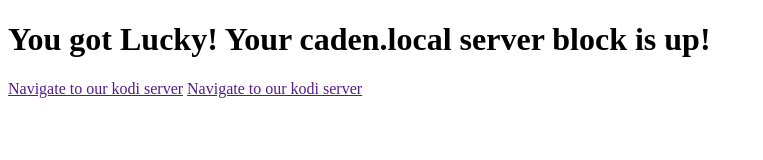
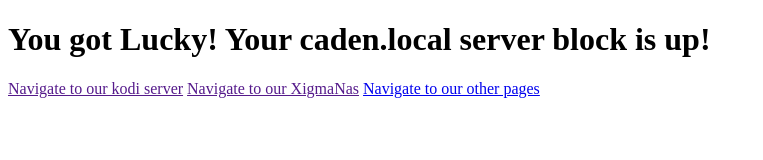
Before and after one commit to werty669/Apache-server, a plain HTML site: page index.html in a window 1280 px wide. Shown: the whole page, without its empty margins (0-763 px from the left). Drawn offline with Linux system fonts and the light colour scheme.

Commit message:
Update index.html

```diff
--- a/index.html
+++ b/index.html
@@ -6,6 +6,7 @@
 	<body>
 		<h1>You got Lucky! Your caden.local server block is up!</h1>
 		<a href="" onclick="javascript:event.target.port=8080">Navigate to our kodi server</a>
-		<a href="" onclick="javascript:event.target.port=21">Navigate to our kodi server</a>
+		<a href="" onclick="javascript:event.target.port=21">Navigate to our XigmaNas</a>
+		<a href="/index1.html">Navigate to our other pages</a>
 	</body>
 </html>
```
